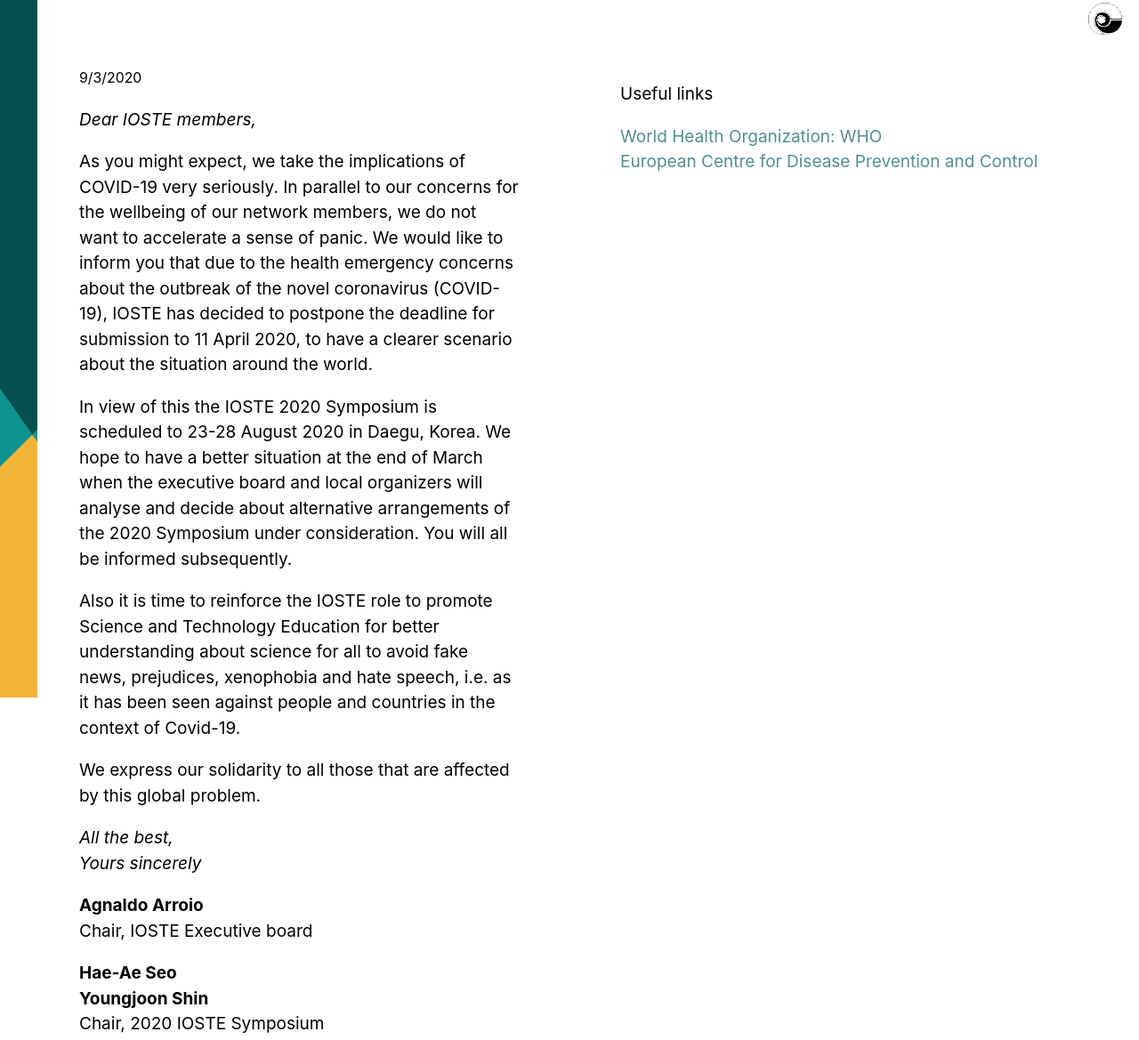
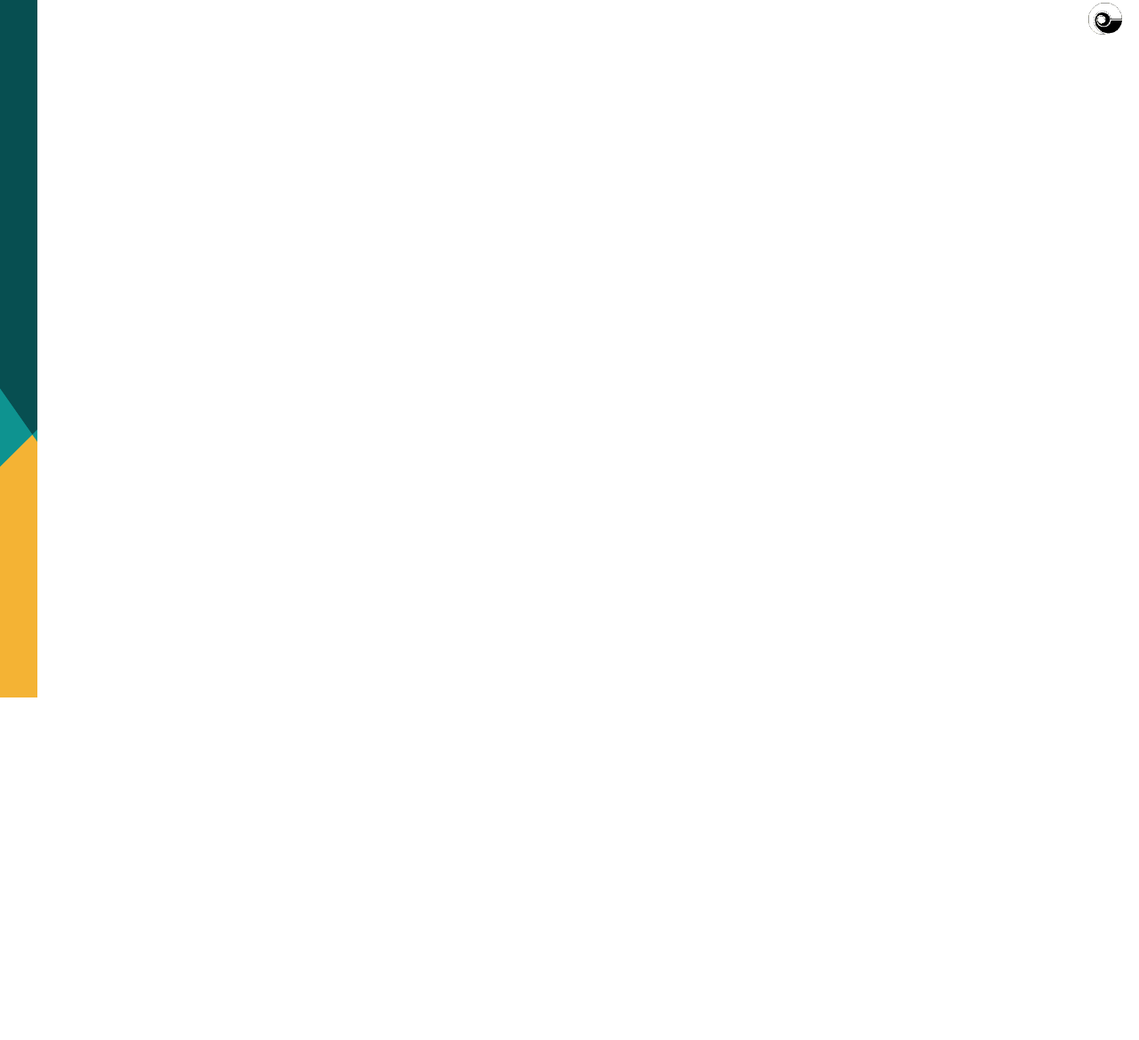
Before and after one commit to IOSTE/ioste.org, a plain HTML site: page covid-19/index.html in a window 1280 px wide. Shown: the part 16-1185 px from the top of the page at 89% size. After the commit the page ends 800 px from the top, so only its background shows below. Drawn offline with Linux system fonts and the light colour scheme.

Commit message:
Remove covid-19 message

```diff
--- a/covid-19/index.html
+++ b/covid-19/index.html
@@ -254,48 +254,7 @@
   </style>
 </head>
 <body>
-
-  <section>
-
-    <span class="Logo"><img src="../ioste.gif"></span>
-
-    <time><small>9/3/2020</small></time>
-
-    <p><em>Dear IOSTE members,</em></p>
-
-    <p>As you might expect, we take the implications of COVID-19 very seriously. In parallel to our concerns for the wellbeing of our network members, we do not want to accelerate a sense of panic. We would like to inform you that due to the health emergency concerns about the outbreak of the novel coronavirus (COVID-19), IOSTE has decided to postpone the deadline for submission to 11 April 2020, to have a clearer scenario about the situation around the world.</p>
-
-    <p>In view of this the IOSTE 2020 Symposium is scheduled to 23-28 August 2020 in Daegu, Korea. We hope to have a better situation at the end of March when the executive board and local organizers will analyse and decide about alternative arrangements of the 2020 Symposium under consideration. You will all be informed subsequently.</p>
-
-    <p>Also it is time to reinforce the IOSTE role to promote Science and Technology Education for better understanding about science for all to avoid fake news, prejudices, xenophobia and hate speech, i.e. as it has been seen against people and countries in the context of Covid-19.</p>
-
-    <p>We express our solidarity to all those that are affected by this global problem.</p>
-
-    <p><em>All the best,
-      <br>Yours sincerely</em>
-    </p>
-
-    <p><strong>Agnaldo Arroio</strong>
-      <br>Chair, IOSTE Executive board
-    </p>
-
-    <p><strong>Hae-Ae Seo</strong>
-      <br><strong>Youngjoon Shin</strong>
-      <br>Chair, 2020 IOSTE Symposium
-    </p>
-
-  </section>
-
-  <section>
-
-    <p>Useful links</p>
-    <p>
-      <a href="https://www.who.int/health-topics/coronavirus" rel="noopener noreferrer" target="_blank">World Health Organization: WHO</a><br>
-      <a href="https://www.ecdc.europa.eu/en/novel-coronavirus-china" rel="noopener noreferrer" target="_blank">European Centre for Disease Prevention and Control</a><br>
-    </p>
-
-  </section>
-
+  <span class="Logo"><img src="../ioste.gif"></span>
   <span class="Pattern"></span>
 </body>
 </html>
```
